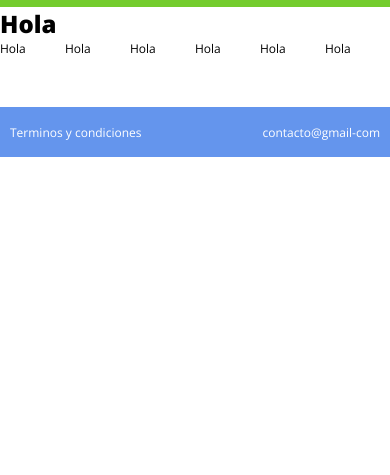
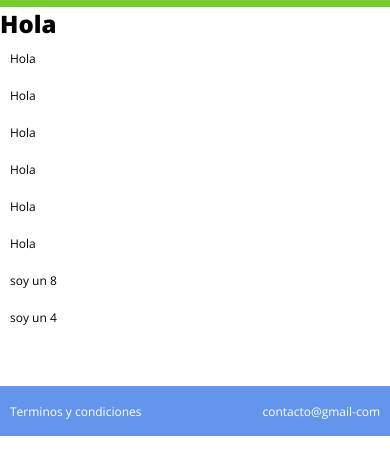
Before and after one commit to hahs-92/Proyect.webside-cat, a plain HTML site: page producto.html in a window 390 px wide. Shown: the part 61-536 px from the top of the page. Drawn offline with nearby package versions, Linux system fonts and the light colour scheme.

Commit message:
completando el sistema de grillas

```diff
--- a/css/grid.css
+++ b/css/grid.css
@@ -54,3 +54,21 @@
 .col-11 {
     width: calc(var(--col-width) * 11);
 }
+
+/* selecciona todos los atributos class cuyos valores tengan una subcadena col- */
+[class^="col-"]{
+    padding: 10px;
+    box-sizing: border-box;
+}
+
+@media (max-width: 900px){
+    .row{
+        display: inherit;
+
+    }
+
+    [class^="col-"]{
+        width: 100%;
+    }
+
+}
--- a/producto.html
+++ b/producto.html
@@ -41,6 +41,11 @@
             <div class="col-2">Hola</div>
             <div class="col-2">Hola</div>
         </div>
+
+        <div class="row">
+            <div class="col-8">soy un 8</div>
+            <div class="col-4">soy un 4</div>
+        </div>
     </div>
 
 
```
